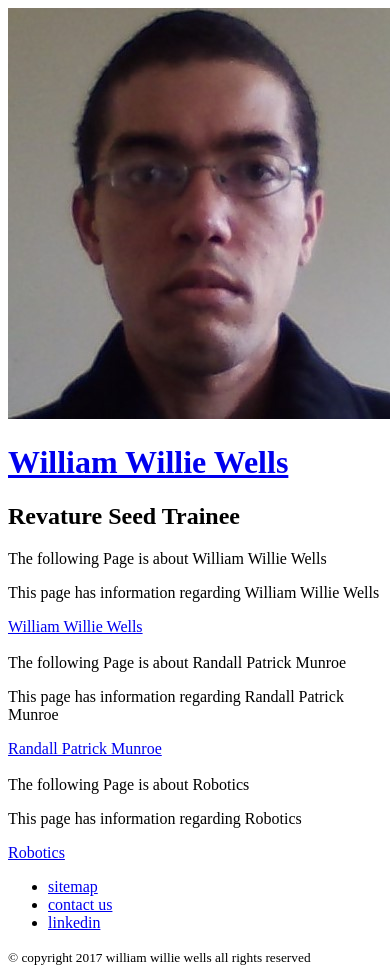
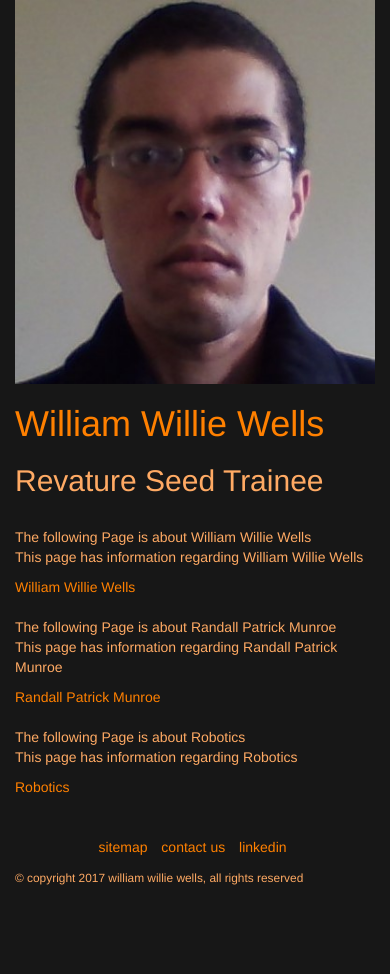
Before and after one commit to wwilliewells/RevatureSeed, a website: page index.html in a window 390 px wide. After the commit the page ends 887 px from the top, so only its background shows below. Drawn offline with nearby package versions, Linux system fonts and the light colour scheme.

Commit message:
updated html, added css

```diff
--- /dev/null
+++ b/css/index.css
@@ -0,0 +1,22 @@
+*{box-sizing: border-box;}
+a:link{ color: rgb(255,128,0) }
+a:visited{ color: rgb(3,100,100)}
+a:hover { color: rgb(128,0,0) }
+a:active {color: rgb(0,128,0)}
+html{
+  font-size: 16px;
+  /*background-color: rgb(23,23,23);
+  color: rgb(232,232,232)  !important;*/
+}
+body{
+  background-color: rgb(23,23,23);
+  color: rgb(255,170,100);
+}
+button{
+  background-color: rgb(23,23,232);
+  color: rgb(123,123,123);
+  font-size: 18px;
+
+}
+
+/*body>header{}*/
--- a/index.html
+++ b/index.html
@@ -5,20 +5,28 @@
       <meta name="viewport" content="width=device-width, initial-scale=1.0"><!--view Scale-->
       <meta name="author" content="William Willie Wells">
       <meta name="keywords" content="this"><!--misleading keywords SEO -->
+      <link rel="stylesheet" href="https://maxcdn.bootstrapcdn.com/bootstrap/3.3.7/css/bootstrap.min.css"
+      integrity="sha384-BVYiiSIFeK1dGmJRAkycuHAHRg32OmUcww7on3RYdg4Va+PmSTsz/K68vbdEjh4u" crossorigin="anonymous">
+      <link rel="stylesheet" href="css/index.css">
       <title>W. Willie Wells' Revature Site</title>
     </head><!--head is for html, header (h1) is for body-->
-    <body>
-      <header>
-        <img src="./img/face1.jpg" alt="this" title="this">
+    <body class="container-fluid">
+      <header class="row">
+        <div class="col-sm-2">
+          <img src="./img/face1.jpg" class="img-responsive" alt="missing image" title="image">
+        </div>
+        <div class="col-sm-8">
           <hgroup>
-          <h1><a href="index.html">William Willie Wells<a></h1>
+            <h1><a href="index.html">William Willie Wells</a></h1>
             <h2>Revature Seed Trainee</h2>
           </hgroup>
+        </div>
      </header>
       <!-- site index to other pages-->
       <!--h1 align="center"> Welcome to William Willie Wells' Revature Seed home page.</h1-->
-      <main>
-      <section>
+      <main class="row">
+        <div class="col-sm-6">
+          <section><br>
             <header>The following Page is about William Willie Wells</header>
             <p>This page has information regarding William Willie Wells</p>
             <footer><a href="html/wwilliewells.html">William Willie Wells</a></footer>
@@ -29,23 +37,26 @@
             <p>This page has information regarding Randall Patrick Munroe</p>
             <footer><a href="html/RandallMunroe.html">Randall Patrick Munroe</a></footer>
           </section>
-      <br>
-      <section>
+        </div>
+        <div class="col-sm-6">
+          <section><br>
             <header>The following Page is about Robotics</header>
             <p>This page has information regarding Robotics</p>
             <footer><a href="html/robotics.html">Robotics</a></footer>
           </section>
+        </div>
       </main>
-      <footer>
-          <nav>
-            <ul>
+      <footer class="row">
+        <br><br>
+        <nav class="col-md-12" align="center">
+          <ul class="list-inline">
             <li><a href="#">sitemap</a></li>
             <li><a href="html/contact.html">contact us</a></li>
             <li><a href="https://www.linkedin.com/in/william-willie-wells/">linkedin</a></li>
           </ul>
         </nav>
-          <small>
-            &copy; copyright 2017 william willie wells all rights reserved
+        <small class="col-sm-12 text-center">
+          &copy; copyright 2017 william willie wells, all rights reserved
         </small>
       </footer>
     </body>
```
Also changed, not shown: html/RandallMunroe.html (+2 -1 lines), html/contact.html (+2 -1 lines), html/index.html (+1 -0 lines), html/robotics.html (+2 -2 lines), html/wwilliewells.html (+4 -2 lines). Lines whose indentation alone changed are shown as unchanged.
